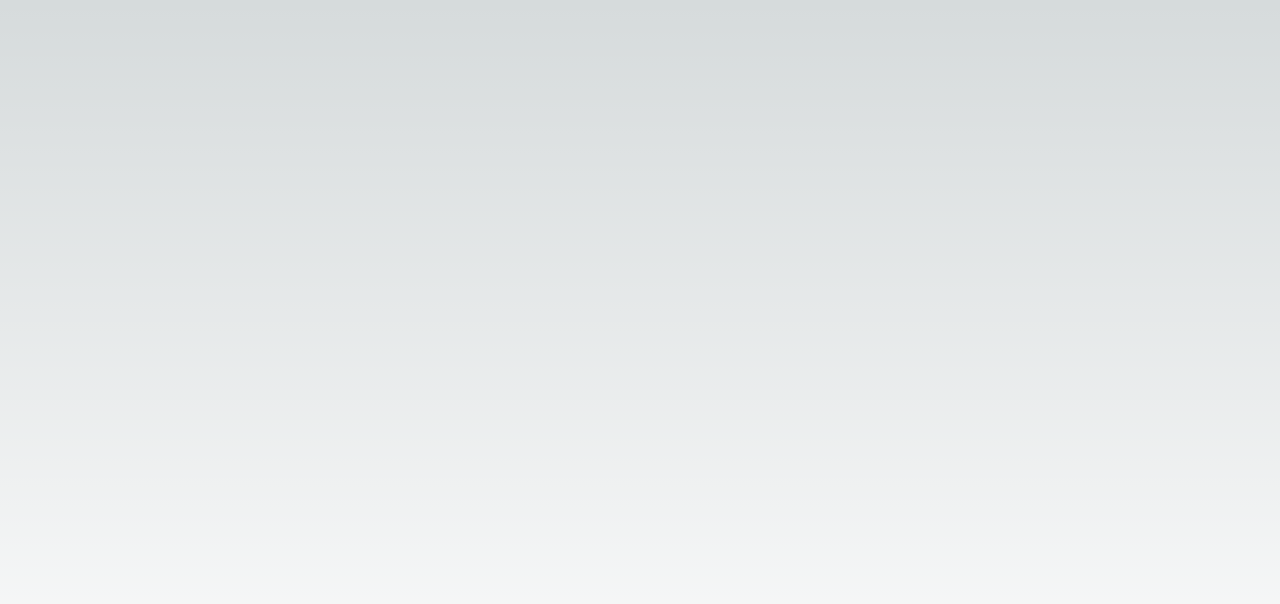
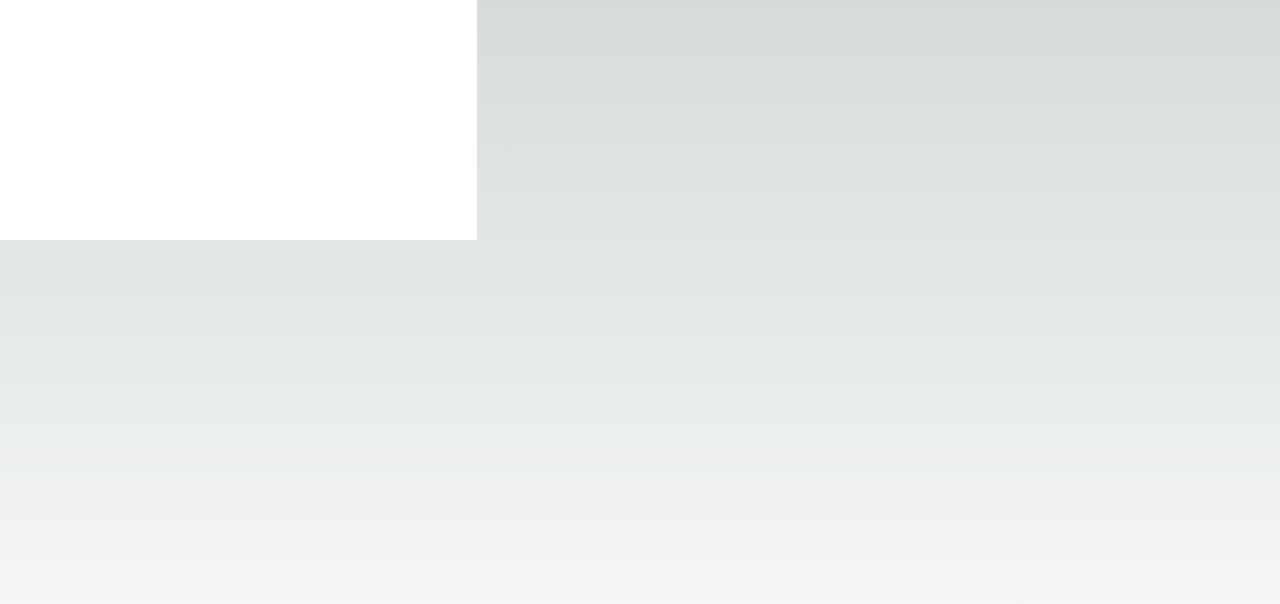
Before and after one commit to motionnblur/word-counter-react, a Next.js app: page / in a window 1280 px wide. Shown: the top 604 px of the page. Built offline with nearby package versions, Linux system fonts and the light colour scheme.

Commit message:
Add text area template

```diff
--- a/app/page.tsx
+++ b/app/page.tsx
@@ -1,3 +1,7 @@
 export default function Home() {
-  return <main className="w-full h-screen"> </main>;
+  return (
+    <main className="w-full h-screen">
+      <textarea className="resize-none text-slate-950" rows={10} cols={50} />
+    </main>
+  );
 }
```
